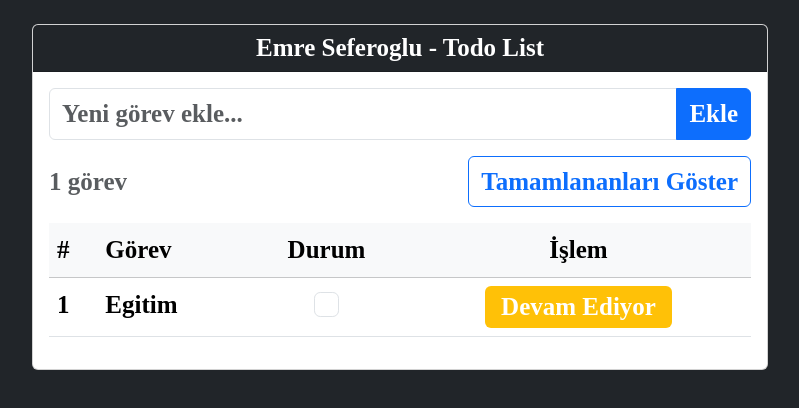
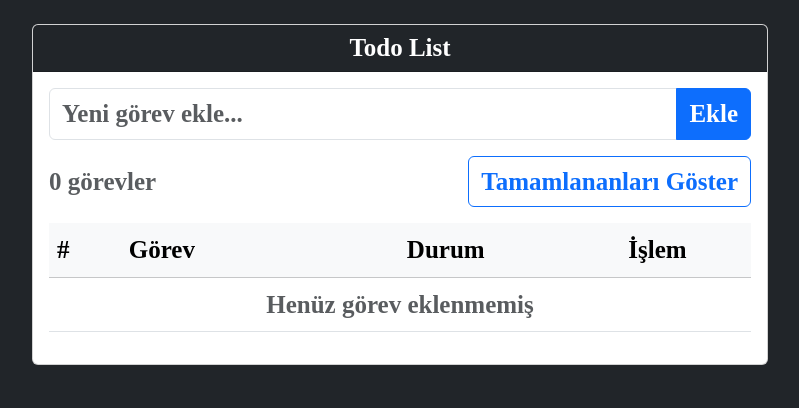
Before and after one commit to seferogluemre/CheckList-Angular, an Angular app: page / in a window 1280 px wide. Shown: the top 408 px of the page, without its empty margins (240-1039 px from the left). Built offline with nearby package versions, Linux system fonts and the light colour scheme; a web font is replaced by a local one.

Commit message:
completion of the project

```diff
--- a/src/app/app.component.html
+++ b/src/app/app.component.html
@@ -4,7 +4,7 @@
       <div class="col-md-8">
         <div class="card">
           <div class="card-header bg-dark text-center text-white">
-            <h4 class="mb-0">{{getName()}} - Todo List</h4>
+            <h4 class="mb-0">Todo List</h4>
           </div>
           <div class="card-body">
             <div class="input-group mb-3">
--- a/src/app/app.component.ts
+++ b/src/app/app.component.ts
@@ -20,12 +20,12 @@ export class AppComponent {
   toastMessage: string = '';
   toastType: 'success' | 'danger' = 'danger';
 
-  getName(){
+  getName() {
     return this.model.user;
   }
 
-  getItems(){
-    if(this.showCompleted) {
+  getItems() {
+    if (this.showCompleted) {
       return this.model.items;
     }
     return this.model.items.filter(item => !item.action);
--- a/src/app/model.ts
+++ b/src/app/model.ts
@@ -2,22 +2,22 @@ export class Model {
     user;
     items;
 
-    constructor(){
-        this.user="Emre Seferoglu"
-        this.items=[
-            new TodoItem("Spor",true),
-            new TodoItem("Egitim",false),
-            new TodoItem("Yazılım",true)
+    constructor() {
+        this.user = "Emre"
+        this.items = [
+            new TodoItem("Spor", true),
+            new TodoItem("Kitap Oku", true),
+            new TodoItem("Yazılım", true)
         ]
     }
 }
 
-export class TodoItem{
-    description:string;
-    action:boolean;
+export class TodoItem {
+    description: string;
+    action: boolean;
 
-    constructor(description:string,action:boolean){
-        this.description=description;
-        this.action=action;
+    constructor(description: string, action: boolean) {
+        this.description = description;
+        this.action = action;
     }
 }
```
